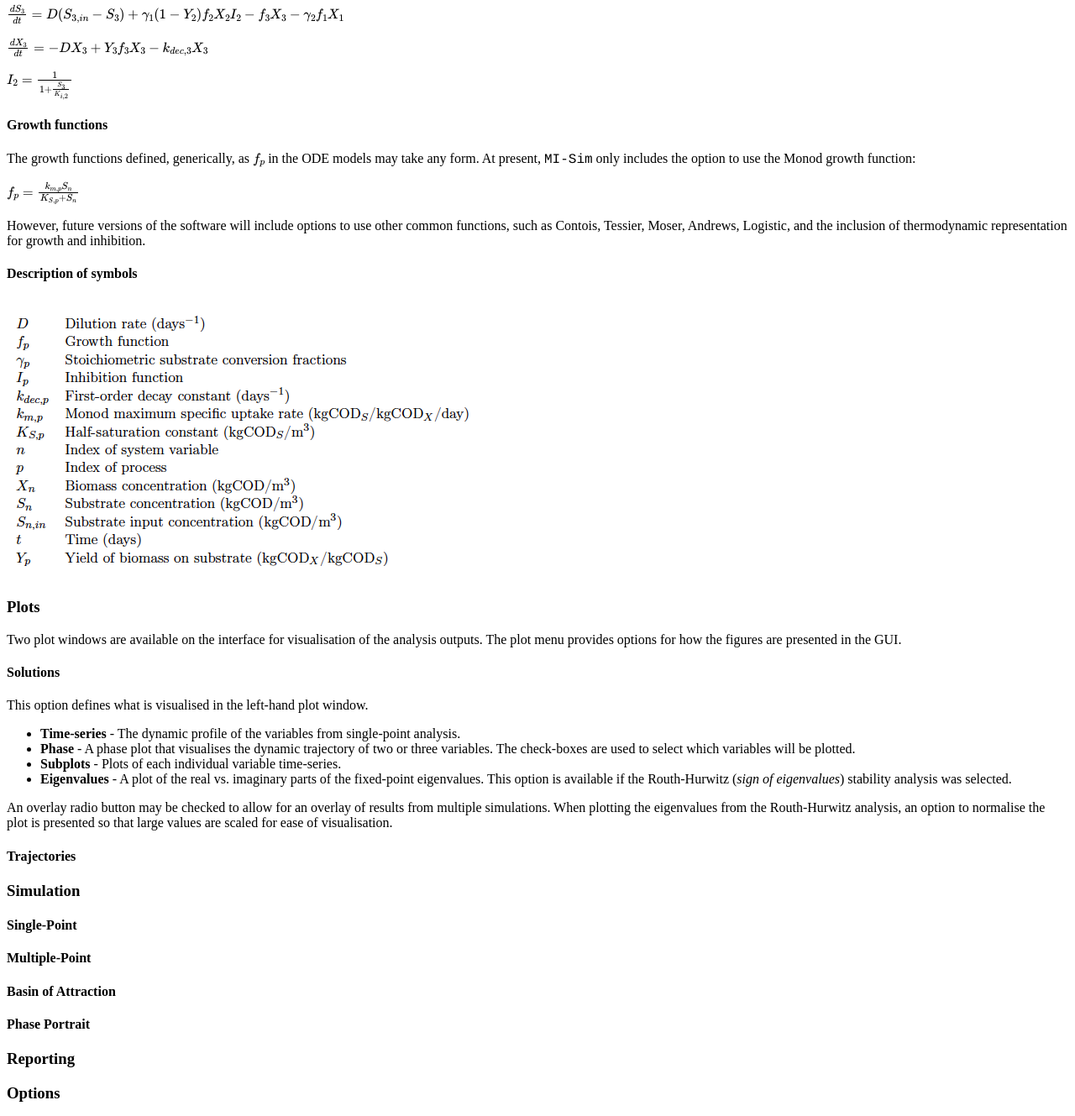
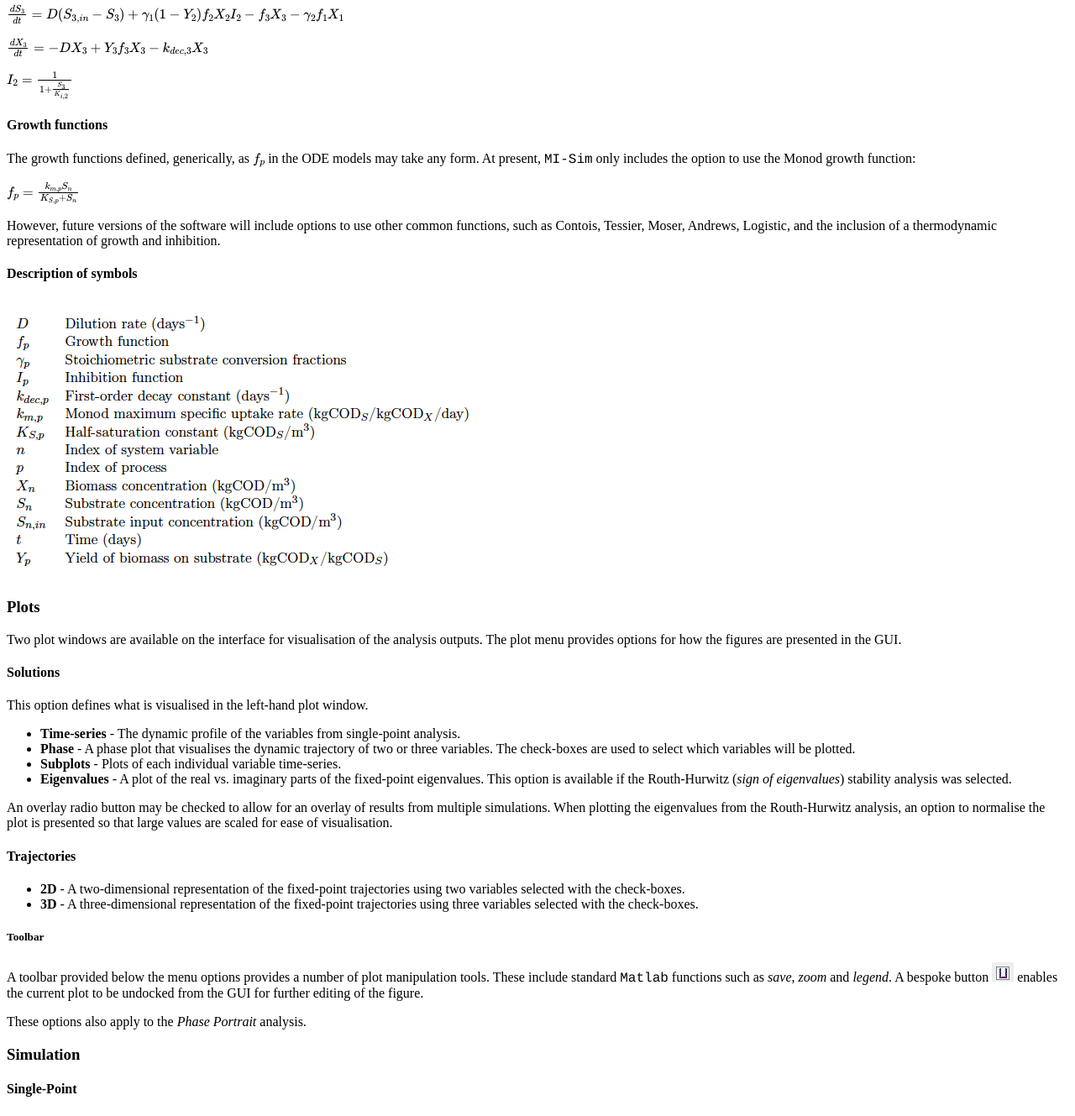
Before and after one commit to MI-SIM/MI-SIM.github.io, a Jekyll site: the page built from _posts/01-01-17-misiminterface.md, in a window 1280 px wide and 1400 px high, scrolled down 6792 px, cut to the strip 0-1329 px from the top of the window. Shown: the whole strip at 84% size. Built offline with Jekyll 4.4.1, drawn with Linux system fonts in a browser that asks for light colours; formulas are drawn with MathJax 3; a style sheet for code colours, icons or effects is not loaded.

Commit message:
Added further text

```diff
--- a/_posts/01-01-17-misiminterface.md
+++ b/_posts/01-01-17-misiminterface.md
@@ -170,7 +170,7 @@ the option to use the Monod growth function:
 $f_{p} = \frac{k_{m,p}S_n}{K_{S,p}+S_n}$
 
 However, future versions of the software will include options to use other common functions, such as Contois, Tessier, Moser, Andrews, Logistic,
-and the inclusion of thermodynamic representation for growth and inhibition.
+and the inclusion of a thermodynamic representation of growth and inhibition.
 
 
 #### Description of symbols
@@ -198,6 +198,19 @@ Routh-Hurwitz analysis, an option to normalise the plot is presented so that lar
 
 #### Trajectories
 
+* **2D** - A two-dimensional representation of the fixed-point trajectories using two variables selected with the check-boxes.
+* **3D** - A three-dimensional representation of the fixed-point trajectories using three variables selected with the check-boxes.
+
+##### Toolbar
+
+A toolbar provided below the menu options provides a number of plot manipulation tools. These include standard <span style="font-family:Courier;">Matlab</span>
+functions such as *save*, *zoom* and *legend*. A bespoke button
+![alt text](https://raw.githubusercontent.com/MI-SIM/MI-SIM.github.io/master/_posts/undock.png "Undock figure") enables the
+current plot to be undocked from the GUI for further editing of the figure.
+
+
+These options also apply to the *Phase Portrait* analysis.
+
 ### <a name="Simulation"></a>Simulation
 
 #### Single-Point
```
Also changed, not shown: _posts/undock.png (added).
